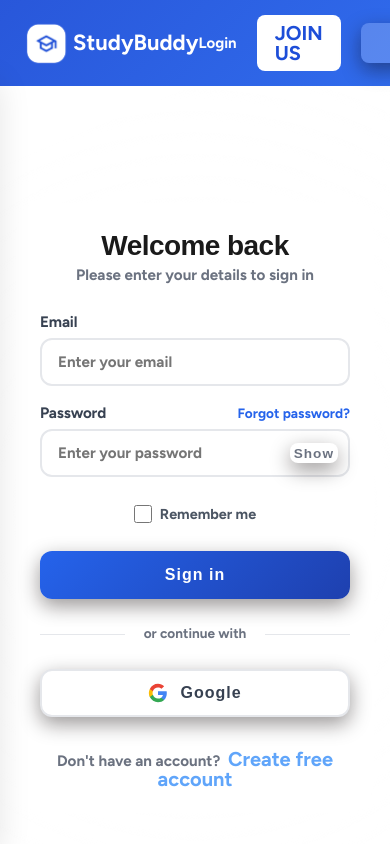
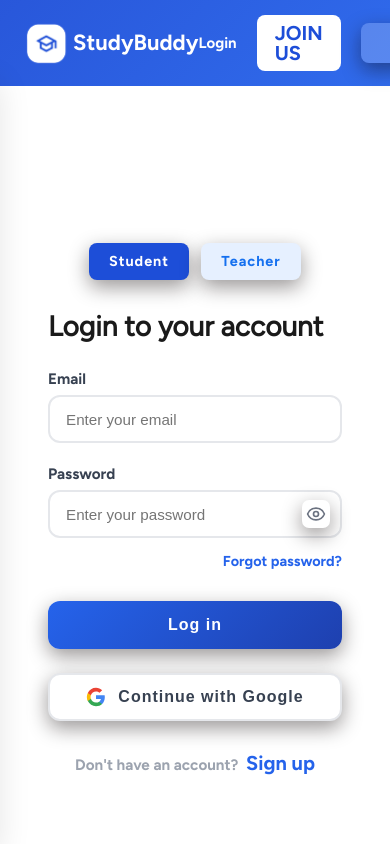
Before and after one commit to ElecNinja/grad-project, a React (Vite) app in the folder Frontend-ReactJS/: page /login in a window 390 px wide. Shown: the top 844 px of the page. Built offline with nearby package versions, Linux system fonts and the light colour scheme.

Commit message:
Added base Login and Signup pages.

```diff
--- a/Frontend-ReactJS/src/pages/Login/Login.css
+++ b/Frontend-ReactJS/src/pages/Login/Login.css
@@ -1,4 +1,4 @@
-@import url('https://fonts.googleapis.com/css2?family=Inter:wght@400;500;600;700&display=swap');
+@import url('../../assets/styles/fontNunito.css');
 
 * {
   margin: 0;
@@ -7,105 +7,95 @@
 }
 
 body {
-  font-family: 'Inter', -apple-system, BlinkMacSystemFont, sans-serif;
+  font-family: 'Figtree-Bold', sans-serif !important;
   background: #f9fafb;
 }
 
-/* Container with beautiful gradient background */
+/* Container with white background */
 .login-container {
   min-height: 100vh;
   display: flex;
   align-items: center;
   justify-content: center;
   padding: 1.5rem;
-  background: linear-gradient(145deg, #2563eb  0%, #1e3a8a 100%);
-  position: relative;
-  overflow: hidden;
-}
-
-/* Animated background elements */
-.login-container::before {
-  content: '';
-  position: absolute;
-  width: 200%;
-  height: 200%;
-  background: radial-gradient(circle, rgba(255,255,255,0.1) 0%, transparent 60%);
-  animation: rotate 30s linear infinite;
-}
-
-@keyframes rotate {
-  from { transform: rotate(0deg); }
-  to { transform: rotate(360deg); }
+  background: white;
 }
 
 /* Main card */
 .login-card {
   width: 100%;
-  max-width: 440px;
-  background: rgba(255, 255, 255, 0.95);
-  backdrop-filter: blur(10px);
-  border-radius: 32px;
-  padding: 2.5rem;
-  box-shadow: 0 25px 50px -12px rgba(0, 0, 0, 0.25);
-  position: relative;
-  z-index: 10;
-  animation: fadeInUp 0.6s ease-out;
+  max-width: 800px;
+  background: white;
+  padding: 2rem;
 }
 
-@keyframes fadeInUp {
-  from {
-    opacity: 0;
-    transform: translateY(20px);
-  }
-  to {
-    opacity: 1;
-    transform: translateY(0);
-  }
-}
-
-/* Header styles */
-.login-header {
-  text-align: center;
-  margin-bottom: 2rem;
-}
-
-.login-header h1 {
+.login-title {
   font-size: 2rem;
   font-weight: 700;
   color: #1a1a1a;
-  margin-bottom: 0.5rem;
-  letter-spacing: -0.02em;
+  margin-bottom: 2rem;
+  text-align: left;
+  font-family: 'Figtree-Regular', sans-serif !important;
 }
 
-.login-header p {
-  color: #6b7280;
-  font-size: 0.95rem;
-  font-weight: 400;
+/* Role Toggle Buttons */
+.role-toggle {
+  display: flex;
+  gap: 1rem;
+  margin-bottom: 2rem;
+  justify-content: center;
+}
+
+.role-btn {
+  width: 150px;
+  padding: 0.75rem 1rem;
+  border: none;
+  border-radius: 8px;
+  background: #e6f0ff;
+  color: #1570EF;
+  font-size: 1rem;
+  font-weight: 600;
+  cursor: pointer;
+  transition: all 0.2s ease;
+  font-family: 'Figtree-Bold', sans-serif !important;
+}
+
+.role-btn:hover {
+  background: #d1e0ff;
+  transform: translateY(-1px);
+}
+
+.role-btn.active {
+  background: #1d4ed8;
+  color: white;
+}
+
+.role-btn:disabled {
+  opacity: 0.5;
+  cursor: not-allowed;
 }
 
 /* Form styles */
 .login-form {
-  width: 100%;
   display: flex;
   flex-direction: column;
-  gap: 1.25rem;
+  gap: 1.5rem;
+  width: 100%;
 }
 
 .form-group {
-  width: 100%;
   display: flex;
   flex-direction: column;
   gap: 0.5rem;
+  width: 100%;
 }
 
 .form-group label {
-  font-size: 0.9rem;
+  font-size: 0.95rem;
   font-weight: 600;
   color: #374151;
-  letter-spacing: -0.01em;
 }
 
-/* Input field styles */
 .form-group input {
   width: 100%;
   height: 48px;
@@ -113,129 +103,77 @@ body {
   border: 2px solid #e5e7eb;
   border-radius: 12px;
   font-size: 0.95rem;
-  font-family: inherit;
-  color: #1f2937;
-  background: white;
+  outline: none;
   transition: all 0.2s ease;
-  outline: none;
-}
-
-.form-group input:hover {
-  border-color: #d1d5db;
 }
 
 .form-group input:focus {
-  border-color: #3b82f6;
-  box-shadow: 0 0 0 4px rgba(59, 130, 246, 0.2);
-}
-
-.form-group input.error {
-  border-color: #ef4444;
-}
-
-.form-group input.error:focus {
-  box-shadow: 0 0 0 4px rgba(239, 68, 68, 0.1);
+  border-color: #2563eb;
+  box-shadow: 0 0 0 4px rgba(37, 99, 235, 0.1);
 }
 
 .form-group input:disabled {
   background: #f3f4f6;
-  border-color: #e5e7eb;
-  cursor: not-allowed;
   opacity: 0.6;
 }
 
-/* Password row with forgot link */
-.password-label-row {
-  width: 100%;
-  display: flex;
-  justify-content: space-between;
-  align-items: center;
-}
-
-.forgot-link {
-  font-size: 0.85rem;
-  font-weight: 600;
-  color: #2563eb;
-  text-decoration: none;
-  transition: color 0.2s ease;
-}
-
-.forgot-link:hover {
-  color: #1e40af;
-  text-decoration: underline;
-}
-
-/* Password input with toggle */
-.password-input-container {
+/* Password input wrapper */
+.password-input-wrapper {
   position: relative;
   width: 100%;
 }
 
-.password-input-container input {
-  padding-right: 70px;
+.password-input-wrapper input {
+  width: 100%;
+  padding-right: 48px;
 }
 
 .password-toggle {
   position: absolute;
-  right: 4px;
-  top: 4px;
-  bottom: 4px;
-  padding: 0 12px;
+  right: 12px;
+  top: 50%;
+  transform: translateY(-50%);
   background: none;
   border: none;
   color: #6b7280;
-  font-size: 0.85rem;
-  font-weight: 600;
   cursor: pointer;
-  border-radius: 8px;
-  transition: all 0.2s ease;
+  display: flex;
+  align-items: center;
+  justify-content: center;
+  padding: 4px;
+  transition: color 0.2s ease;
 }
 
 .password-toggle:hover {
-  background: #f3f4f6;
   color: #2563eb;
 }
 
 .password-toggle:focus {
-  outline: 2px solid #2563eb;
-  outline-offset: 2px;
+  outline: none;
 }
 
-/* Form options row */
-.form-options {
-  width: 100%;
-  display: flex;
-  align-items: center;
-  margin: 0.5rem 0;
+/* Forgot password */
+.forgot-password {
+  text-align: right;
+  margin-top: -0.5rem;
 }
 
-.checkbox-wrapper {
-  display: flex;
-  align-items: center;
-  gap: 0.5rem;
-  cursor: pointer;
+.forgot-password a {
+  color: #2563eb;
   font-size: 0.9rem;
-  color: #4b5563;
-  user-select: none;
+  font-weight: 500;
+  text-decoration: none;
 }
 
-.checkbox-wrapper input[type="checkbox"] {
-  width: 18px;
-  height: 18px;
-  cursor: pointer;
-  accent-color: #2563eb;
-  margin: 0;
+.forgot-password a:hover {
+  text-decoration: underline;
 }
 
-.checkbox-text {
-  font-weight: 500;
-}
-
-/* Primary button */
-.primary-button {
+/* Login button */
+.login-btn {
   width: 100%;
   height: 48px;
-  background: linear-gradient(135deg, #2563eb  0%, #1e40af  100%);
+  background: linear-gradient(135deg, #2563eb 0%, #1e40af 100%);
   color: white;
   border: none;
   border-radius: 12px;
@@ -243,76 +181,21 @@ body {
   font-weight: 600;
   cursor: pointer;
   transition: all 0.2s ease;
-  position: relative;
-  overflow: hidden;
+  margin-top: 0.5rem;
 }
 
-.primary-button::before {
-  content: '';
-  position: absolute;
-  top: 0;
-  left: -100%;
-  width: 100%;
-  height: 100%;
-  background: linear-gradient(90deg, transparent, rgba(255,255,255,0.2), transparent);
-  transition: left 0.5s ease;
-}
-
-.primary-button:hover:not(:disabled)::before {
-  left: 100%;
-}
-
-.primary-button:hover:not(:disabled) {
+.login-btn:hover:not(:disabled) {
   transform: translateY(-2px);
   box-shadow: 0 10px 25px -5px rgba(37, 99, 235, 0.5);
 }
 
-.primary-button:active:not(:disabled) {
-  transform: translateY(0);
-}
-
-.primary-button:disabled {
+.login-btn:disabled {
   opacity: 0.7;
   cursor: not-allowed;
-  background: linear-gradient(135deg, #a0aec0 0%, #718096 100%);
-}
-
-/* Divider */
-.divider {
-  width: 100%;
-  text-align: center;
-  position: relative;
-  margin: 0.5rem 0;
-}
-
-.divider::before,
-.divider::after {
-  content: '';
-  position: absolute;
-  top: 50%;
-  width: calc(50% - 70px);
-  height: 1px;
-  background: #e5e7eb;
-}
-
-.divider::before {
-  left: 0;
-}
-
-.divider::after {
-  right: 0;
-}
-
-.divider span {
-  background: white;
-  padding: 0 1rem;
-  color: #6b7280;
-  font-size: 0.85rem;
-  font-weight: 500;
 }
 
 /* Google button */
-.google-button {
+.google-btn {
   width: 100%;
   height: 48px;
   background: white;
@@ -329,20 +212,10 @@ body {
   gap: 0.75rem;
 }
 
-.google-button:hover:not(:disabled) {
+.google-btn:hover:not(:disabled) {
+  border-color: #2563eb;
   background: #f9fafb;
-  border-color: #2563eb;
   transform: translateY(-2px);
-  box-shadow: 0 10px 25px -5px rgba(0, 0, 0, 0.1);
-}
-
-.google-button:active:not(:disabled) {
-  transform: translateY(0);
-}
-
-.google-button:disabled {
-  opacity: 0.6;
-  cursor: not-allowed;
 }
 
 .google-icon {
@@ -350,153 +223,52 @@ body {
   height: 20px;
 }
 
-/* Sign up prompt */
-.signup-prompt {
+/* Signup text */
+.signup-text {
   text-align: center;
   margin-top: 2rem;
   font-size: 0.95rem;
-  color: #6b7280;
+  color: #9ca3af;
 }
 
 .signup-link {
-  color: #60a5fa;
+  color: #2563eb;
   font-weight: 600;
   text-decoration: none;
   margin-left: 0.25rem;
-  transition: color 0.2s ease;
 }
 
 .signup-link:hover {
-  color: #93c5fd;
   text-decoration: underline;
 }
 
-/* Error message styling (if not already in your ErrorMessage component) */
-.error-message {
-  background: #fef2f2;
-  border: 1px solid #fecaca;
-  border-radius: 10px;
-  padding: 0.75rem 1rem;
-  margin-bottom: 1.5rem;
-  color: #dc2626;
-  font-size: 0.9rem;
-  display: flex;
-  align-items: center;
-  justify-content: space-between;
-}
-
-.error-close {
-  background: none;
-  border: none;
-  color: #dc2626;
-  cursor: pointer;
-  font-size: 1.25rem;
-  line-height: 1;
-  padding: 0 0.5rem;
-}
-
-/* Responsive design */
+/* Responsive */
 @media (max-width: 480px) {
   .login-card {
-    padding: 2rem 1.5rem;
+    padding: 1.5rem;
   }
 
-  .login-header h1 {
+  .login-title {
     font-size: 1.75rem;
   }
 
-  .login-container {
-    padding: 1rem;
-    background: white;
+  .login-form {
+    max-width: 100%;
   }
 
-  .login-card {
-    background: white;
-    box-shadow: none;
-    padding: 1.5rem;
+  .login-btn,
+  .google-btn,
+  .form-group input {
+    max-width: 100%;
   }
 
-  .divider span {
-    background: white;
+  .role-toggle {
+    gap: 0.75rem;
+  }
+
+  .role-btn {
+    width: 100px;
+    padding: 0.6rem 0.75rem;
+    font-size: 0.9rem;
   }
 }
-
-/* Dark mode support */
-@media (prefers-color-scheme: dark) {
-  body {
-    background: #111827;
-  }
-
-  .login-card {
-    background: #1f2937;
-  }
-
-  .login-header h1 {
-    color: #f9fafb;
-  }
-
-  .login-header p {
-    color: #9ca3af;
-  }
-
-  .form-group label {
-    color: #e5e7eb;
-  }
-
-  .form-group input {
-    background: #374151;
-    border-color: #4b5563;
-    color: white;
-  }
-
-  .form-group input:hover {
-    border-color: #6b7280;
-  }
-
-  .form-group input:focus {
-    border-color: #667eea;
-    background: #374151;
-  }
-
-  .checkbox-text {
-    color: #e5e7eb;
-  }
-
-  .divider span {
-    background: #1f2937;
-    color: #9ca3af;
-  }
-
-  .divider::before,
-  .divider::after {
-    background: #4b5563;
-  }
-
-  .google-button {
-    background: #374151;
-    border-color: #4b5563;
-    color: #e5e7eb;
-  }
-
-  .google-button:hover:not(:disabled) {
-    background: #4b5563;
-  }
-
-  .signup-prompt {
-    color: #9ca3af;
-  }
-}
-
-/* Loading state animation for button */
-@keyframes pulse {
-  0%, 100% {
-    opacity: 1;
-  }
-  50% {
-    opacity: 0.7;
-  }
-}
-
-.primary-button:disabled {
-  animation: pulse 1.5s ease-in-out infinite;
-}
--- a/Frontend-ReactJS/src/pages/Login/Login.jsx
+++ b/Frontend-ReactJS/src/pages/Login/Login.jsx
@@ -1,11 +1,11 @@
 import React, { useState } from 'react';
-import { useNavigate, Link } from 'react-router-dom';
+import { Link, useNavigate } from 'react-router-dom';
 import { useDispatch } from "react-redux";
-import { INPUT_LENGTH } from "../../utils/constants.js";
 import { setLoader } from '../../redux/loaderSlice.js';
 import useIsComponentMounted from "../../hooks/useIsComponentMounted.js";
 import { loginUser } from '../../apis/handlers/loginUser.js';
 import ErrorMessage from '../../components/ErrorMessage/ErrorMessage.jsx';
+import { Eye, EyeOff } from 'lucide-react';
 import "./Login.css";
 
 function Login() {
@@ -13,39 +13,45 @@ function Login() {
   const navigate = useNavigate();
   const isComponentMounted = useIsComponentMounted();
 
+  const [role, setRole] = useState('student');
   const [formData, setFormData] = useState({
     email: '',
     password: ''
   });
-  const [remember, setRemember] = useState(false);
+  const [showPassword, setShowPassword] = useState(false);
   const [error, setError] = useState('');
-  const [showPassword, setShowPassword] = useState(false);
   const [isLoading, setIsLoading] = useState(false);
 
   const handleChange = (e) => {
-    const { name, value } = e.target;
     setFormData(prev => ({
       ...prev,
-      [name]: value
+      [e.target.name]: e.target.value
     }));
-    // Clear error when user starts typing
     if (error) setError('');
+  };
+
+  const validateForm = () => {
+    if (!formData.email || !formData.password) {
+      setError('Please fill in all fields');
+      return false;
+    }
+    return true;
   };
 
   const handleSubmit = async (e) => {
     e.preventDefault();
 
-    // Basic validation
-    if (!formData.email || !formData.password) {
-      setError('Please fill in all fields');
-      return;
-    }
+    if (!validateForm()) return;
 
     setIsLoading(true);
     dispatch(setLoader(true));
 
     try {
-      const res = await loginUser({ ...formData, remember });
+      const res = await loginUser({
+        email: formData.email,
+        password: formData.password,
+        role: role
+      });
       if (isComponentMounted) {
         if (res.response) {
           navigate('/dashboard');
@@ -63,59 +69,62 @@ function Login() {
   };
 
   const handleGoogleLogin = () => {
-    // Implement Google login logic
     window.location.href = '/api/auth/google';
   };
 
   return (
     <div className="login-container">
       <div className="login-card">
-        <div className="login-header">
-          <h1>Welcome back</h1>
-          <p>Please enter your details to sign in</p>
+
+        {/* Role Toggle Buttons */}
+        <div className="role-toggle">
+          <button
+            type="button"
+            className={`role-btn ${role === 'student' ? 'active' : ''}`}
+            onClick={() => setRole('student')}
+            disabled={isLoading}
+          >
+            Student
+          </button>
+          <button
+            type="button"
+            className={`role-btn ${role === 'teacher' ? 'active' : ''}`}
+            onClick={() => setRole('teacher')}
+            disabled={isLoading}
+          >
+            Teacher
+          </button>
         </div>
+
+        <h1 className="login-title">Login to your account</h1>
 
         {error && <ErrorMessage message={error} onClose={() => setError('')} />}
 
-        <form onSubmit={handleSubmit} className="login-form" noValidate>
+        <form onSubmit={handleSubmit} className="login-form">
           <div className="form-group">
-            <label htmlFor="email">Email</label>
+            <label>Email</label>
             <input
-              id="email"
+              type="email"
               name="email"
-              type="email"
+              placeholder="Enter your email"
               value={formData.email}
               onChange={handleChange}
-              placeholder="Enter your email"
-              minLength={INPUT_LENGTH.email.minValue}
-              maxLength={INPUT_LENGTH.email.maxValue}
+              disabled={isLoading}
               required
-              className={error && !formData.email ? 'error' : ''}
-              disabled={isLoading}
             />
           </div>
 
           <div className="form-group">
-            <div className="password-label-row">
-              <label htmlFor="password">Password</label>
-              <Link to="/forgot-password" className="forgot-link">
-                Forgot password?
-              </Link>
-            </div>
-
-            <div className="password-input-container">
+            <label>Password</label>
+            <div className="password-input-wrapper">
               <input
-                id="password"
+                type={showPassword ? 'text' : 'password'}
                 name="password"
-                type={showPassword ? 'text' : 'password'}
+                placeholder="Enter your password"
                 value={formData.password}
                 onChange={handleChange}
-                placeholder="Enter your password"
-                minLength={INPUT_LENGTH.password.minValue}
-                maxLength={INPUT_LENGTH.password.maxValue}
+                disabled={isLoading}
                 required
-                className={error && !formData.password ? 'error' : ''}
-                disabled={isLoading}
               />
               <button
                 type="button"
@@ -123,65 +132,41 @@ function Login() {
                 onClick={() => setShowPassword(!showPassword)}
                 tabIndex="-1"
               >
-                {showPassword ? 'Hide' : 'Show'}
+                {showPassword ? <EyeOff size={20} /> : <Eye size={20} />}
               </button>
             </div>
           </div>
 
-          <div className="form-options">
-            <label className="checkbox-wrapper">
-              <input
-                type="checkbox"
-                checked={remember}
-                onChange={(e) => setRemember(e.target.checked)}
-                disabled={isLoading}
-              />
-              <span className="checkbox-text">Remember me</span>
-            </label>
+          <div className="forgot-password">
+            <Link to="/forgot-password">Forgot password?</Link>
           </div>
 
           <button
             type="submit"
-            className="primary-button"
+            className="login-btn"
             disabled={isLoading}
           >
-            {isLoading ? 'Signing in...' : 'Sign in'}
+            {isLoading ? 'Logging in...' : 'Log in'}
           </button>
-
-          <div className="divider">
-            <span>or continue with</span>
-          </div>
 
           <button
             type="button"
-            className="google-button"
+            className="google-btn"
             onClick={handleGoogleLogin}
             disabled={isLoading}
           >
             <svg className="google-icon" viewBox="0 0 24 24">
-              <path
-                d="M22.56 12.25c0-.78-.07-1.53-.2-2.25H12v4.26h5.92c-.26 1.37-1.04 2.53-2.21 3.31v2.77h3.57c2.08-1.92 3.28-4.74 3.28-8.09z"
-                fill="#4285F4"
-              />
-              <path
-                d="M12 23c2.97 0 5.46-.98 7.28-2.66l-3.57-2.77c-.98.66-2.23 1.06-3.71 1.06-2.86 0-5.29-1.93-6.16-4.53H2.18v2.84C3.99 20.53 7.7 23 12 23z"
-                fill="#34A853"
-              />
-              <path
-                d="M5.84 14.09c-.22-.66-.35-1.36-.35-2.09s.13-1.43.35-2.09V7.07H2.18C1.43 8.55 1 10.22 1 12s.43 3.45 1.18 4.93l2.85-2.22.81-.62z"
-                fill="#FBBC05"
-              />
-              <path
-                d="M12 5.38c1.62 0 3.06.56 4.21 1.64l3.15-3.15C17.45 2.09 14.97 1 12 1 7.7 1 3.99 3.47 2.18 7.07l3.66 2.84c.87-2.6 3.3-4.53 6.16-4.53z"
-                fill="#EA4335"
-              />
+              <path d="M22.56 12.25c0-.78-.07-1.53-.2-2.25H12v4.26h5.92c-.26 1.37-1.04 2.53-2.21 3.31v2.77h3.57c2.08-1.92 3.28-4.74 3.28-8.09z" fill="#4285F4" />
+              <path d="M12 23c2.97 0 5.46-.98 7.28-2.66l-3.57-2.77c-.98.66-2.23 1.06-3.71 1.06-2.86 0-5.29-1.93-6.16-4.53H2.18v2.84C3.99 20.53 7.7 23 12 23z" fill="#34A853" />
+              <path d="M5.84 14.09c-.22-.66-.35-1.36-.35-2.09s.13-1.43.35-2.09V7.07H2.18C1.43 8.55 1 10.22 1 12s.43 3.45 1.18 4.93l2.85-2.22.81-.62z" fill="#FBBC05" />
+              <path d="M12 5.38c1.62 0 3.06.56 4.21 1.64l3.15-3.15C17.45 2.09 14.97 1 12 1 7.7 1 3.99 3.47 2.18 7.07l3.66 2.84c.87-2.6 3.3-4.53 6.16-4.53z" fill="#EA4335" />
             </svg>
-            Google
+            Continue with Google
           </button>
         </form>
 
-        <p className="signup-prompt">
-          Don't have an account? <Link to="/signup" className="signup-link">Create free account</Link>
+        <p className="signup-text">
+          Don't have an account? <Link to="/signup" className="signup-link">Sign up</Link>
         </p>
       </div>
     </div>
--- a/Frontend-ReactJS/src/pages/Signup/Signup.css
+++ b/Frontend-ReactJS/src/pages/Signup/Signup.css
@@ -36,7 +36,7 @@ body {
   color: #1a1a1a;
   margin-bottom: 2rem;
   text-align: left; /* Aligned to the left */
-  font-family: 'Figtree-Bold', sans-serif !important;
+  font-family: 'Figtree-Regular', sans-serif !important;
 }
 
 /* Role Toggle Buttons */
```
